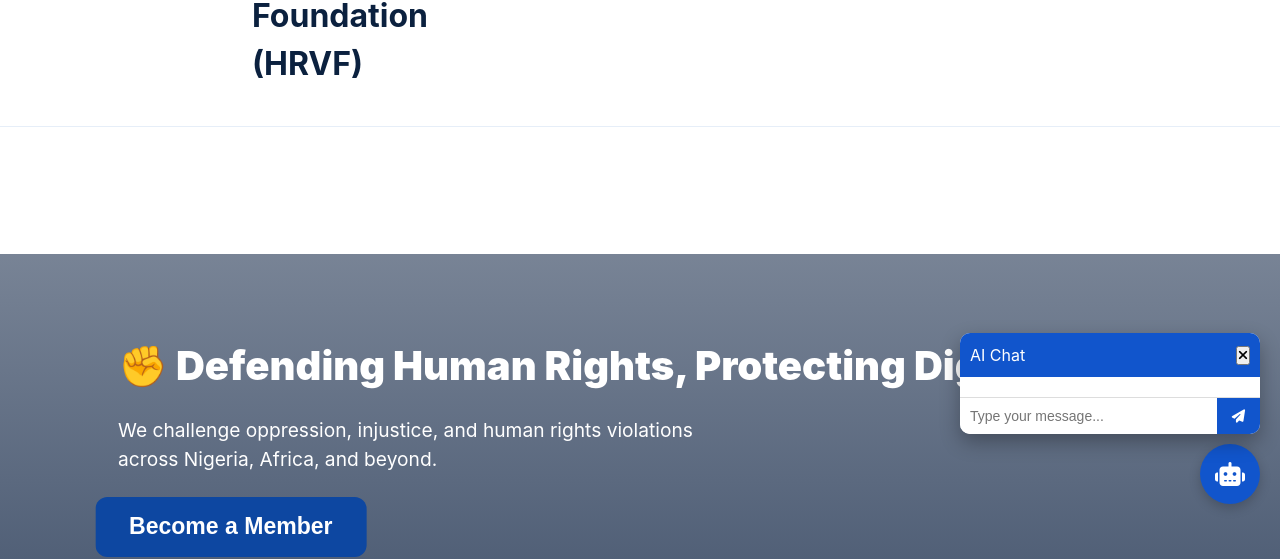
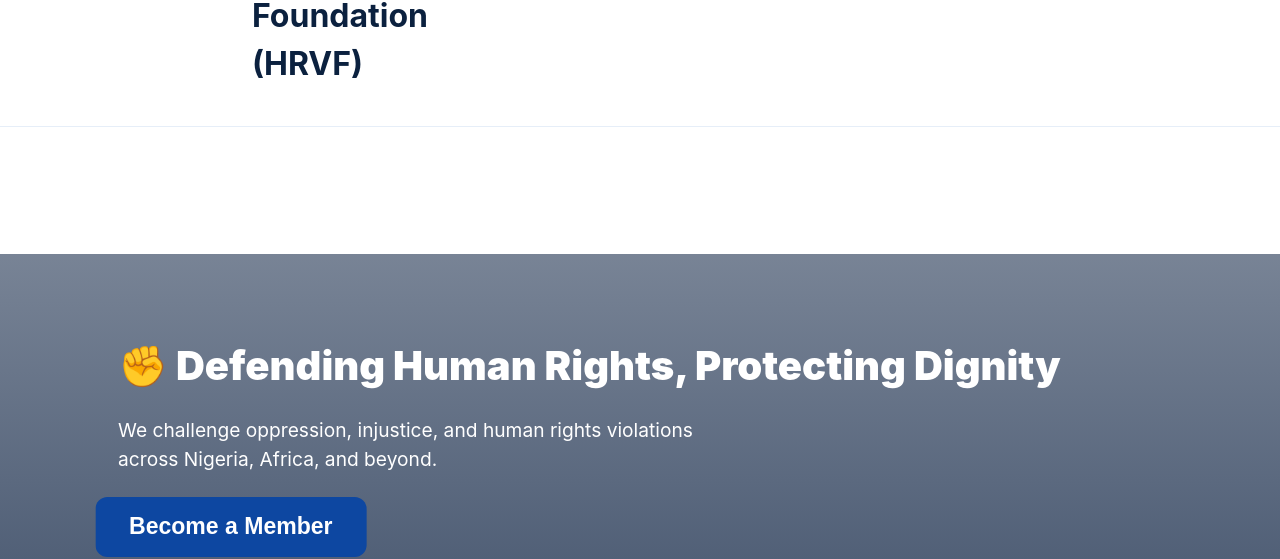
Before and after one commit to jjameswillaims038-jpg/Human-rights-, a website: page index.html in a window 1280 px wide. Shown: the part 276-835 px from the top of the page. Drawn offline with Linux system fonts and the light colour scheme; a script that the page names is missing.

Commit message:
Update index.html

```diff
--- a/index.html
+++ b/index.html
@@ -212,26 +212,3 @@
   <script src="form.js"></script>
 </body>
 </html>
-<!-- Floating Chat Button -->
-<button id="chatBtn" title="Chat with AI">
-  <i class="fas fa-robot"></i>
-</button>
-
-<!-- AI Chat Window -->
-<div id="chatWindow">
-  <div id="chatHeader">
-    <span>AI Chat</span>
-    <button id="closeChat"><i class="fas fa-times"></i></button>
-  </div>
-  <div id="chatMessages"></div>
-  <div id="chatInputWrapper">
-    <input type="text" id="chatInput" placeholder="Type your message..." />
-    <button id="sendChat"><i class="fas fa-paper-plane"></i></button>
-  </div>
-</div>
-
-<!-- Include FontAwesome -->
-<link rel="stylesheet" href="https://cdnjs.cloudflare.com/ajax/libs/font-awesome/6.5.0/css/all.min.css"/>
-
-<!-- Chat JS -->
-<script src="chat.js"></script>
```
